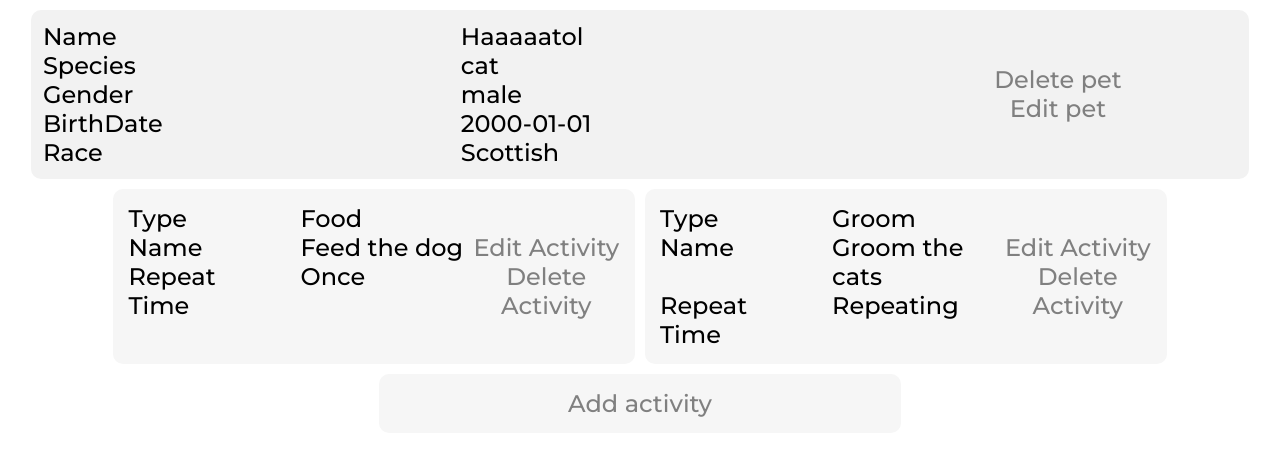
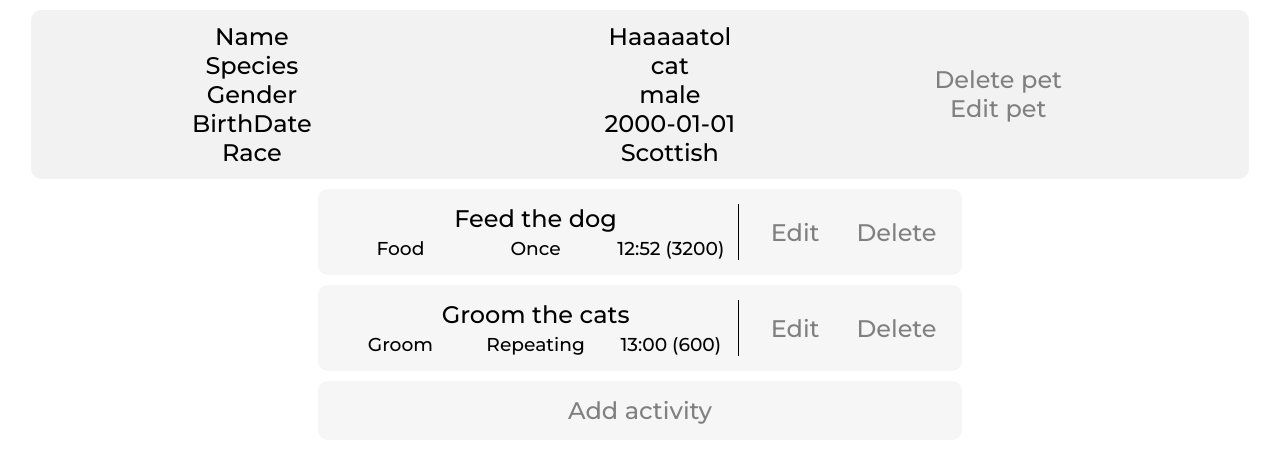
Before and after one commit to l0t3m/WelTail, a Flask app: page /petprofile/1/1 in a window 1280 px wide. Shown: the part 50-513 px from the top of the page. Run offline with Flask 3, Linux system fonts and the light colour scheme; the visitor is signed in with stand-in values (Sample User, id 1); data comes from the database, SQL or seed files in the repository.

Commit message:
Improved pet profile

```diff
--- a/db.py
+++ b/db.py
@@ -73,3 +73,10 @@ def setup_TestData():
     query(f"INSERT INTO activities (user_id, pet_id, type, name, repeat, nextAlert, repeatInterval) VALUES ('1', '2', 'other', '10 seconds alert', 1, '1577829600', '10');")
     query(f"INSERT INTO activities (user_id, pet_id, type, name, repeat, nextAlert, repeatInterval) VALUES ('1', '2', 'other', '6 hours', 0, '{functions.generate_firstAlert(21600)}', '21600');")
     query(f"INSERT INTO activities (user_id, pet_id, type, name, repeat, nextAlert, repeatInterval) VALUES ('1', '2', 'other', '12 hours', 0, '{functions.generate_firstAlert(43200)}', '43200');")
+    query(f"INSERT INTO activities (user_id, pet_id, type, name, repeat, nextAlert, repeatInterval) VALUES ('1', '2', 'testing', 'test 1', 1, '{functions.generate_firstAlert(600)}', '600');")
+    query(f"INSERT INTO activities (user_id, pet_id, type, name, repeat, nextAlert, repeatInterval) VALUES ('1', '2', 'testing', 'test 2', 1, '{functions.generate_firstAlert(600)}', '600');")
+    query(f"INSERT INTO activities (user_id, pet_id, type, name, repeat, nextAlert, repeatInterval) VALUES ('1', '2', 'testing', 'test 3', 1, '{functions.generate_firstAlert(600)}', '600');")
+    query(f"INSERT INTO activities (user_id, pet_id, type, name, repeat, nextAlert, repeatInterval) VALUES ('1', '2', 'testing', 'test 4', 1, '{functions.generate_firstAlert(600)}', '600');")
+    query(f"INSERT INTO activities (user_id, pet_id, type, name, repeat, nextAlert, repeatInterval) VALUES ('1', '2', 'testing', 'test 5', 1, '{functions.generate_firstAlert(600)}', '600');")
+    query(f"INSERT INTO activities (user_id, pet_id, type, name, repeat, nextAlert, repeatInterval) VALUES ('1', '2', 'testing', 'test 6', 1, '{functions.generate_firstAlert(600)}', '600');")
+    query(f"INSERT INTO activities (user_id, pet_id, type, name, repeat, nextAlert, repeatInterval) VALUES ('1', '2', 'testing', 'test 7', 1, '{functions.generate_firstAlert(600)}', '600');")
--- a/static/javascript/feed.js
+++ b/static/javascript/feed.js
@@ -98,7 +98,7 @@ function ShowPage(props) {
                         </div>
 
                         <div className="action">
-                            <a href={`/petprofile/${activity.user_id}/${activity.pet_id}`} className="view">View</a>
+                            <a href={`/petprofile/${activity.user_id}/${activity.pet_id}#${activity.activity_id}`} className="view">View</a>
                         </div>
                     </div>
                 )}
--- a/static/style/feed.css
+++ b/static/style/feed.css
@@ -53,6 +53,10 @@
     display: flex;
     align-items: center;
     justify-content: center;
+
+}
+
+.action a {
     transition: 0.25s;
 }
 
--- a/static/style/petProfile.css
+++ b/static/style/petProfile.css
@@ -1,3 +1,11 @@
+/******************** General: ********************/
+
+.activityContainer:hover {
+    background-color: #e5e5e5;
+}
+
+
+
 /******************** Content - Pet Container: ********************/
 
 .petTable {
@@ -32,12 +40,18 @@
 
 /******************** Content - Activity Container: ********************/
 
+/********** Layout: **********/
+
 .activityTable {
-    width: 70%;
+    width: 80%;
 }
 
 .actions {
-    width: 30%;
+    width: 20%;
+}
+
+.actions a {
+    transition: 0.25s;
 }
 
 .activityContainer {
@@ -50,10 +64,44 @@
     width: 100%;
 }
 
+.secondRow {
+    padding-top: 1%;
+    font-size: 14pt;
+}
+
 .cell {
-    text-align: left;
+    text-align: center;
     width: 100%;
 }
+
+.activities {
+    display: flex;
+    flex-direction: column;
+    align-items: center;
+    justify-content: center;
+}
+
+.activityContainer {
+    width: 50%;
+}
+
+.separator {
+    border-left: 1px solid black;
+    height: inherit;
+    width: 1%;
+}
+
+.activityContainer:target {
+    animation-name: onTarget;
+    animation-iteration-count: 1;
+    animation-duration: 4s;
+}
+
+@keyframes onTarget {
+    50% { background-color: var(--white3); }
+}
+
+/********** Actions: **********/
 
 .actions, .add {
     text-align: center;
@@ -63,12 +111,10 @@
     flex-direction: column;
 }
 
-.activities {
-    display: flex;
-    flex-wrap: wrap;
-    justify-content: center;
+.delete:hover {
+    color: red;
 }
 
-.activityContainer {
-    width: 40%;
+.edit:hover {
+    color: rgb(0, 90, 150);
 }
--- a/templates/petProfile.html
+++ b/templates/petProfile.html
@@ -70,32 +70,27 @@
                 <div class="activities">
 
                     {% for activity in activities %}
-                        <div class="container activityContainer">
+                        <div class="container activityContainer" id={{activity.activity_id}}>
                             <div class="activityTable">
                                 <div class="row">
-                                    <div class="cell">Type</div>
-                                    <div class="cell">{{activity.type}}</div>
-                                </div>
-
-                                <div class="row">
-                                    <div class="cell">Name</div>
                                     <div class="cell">{{activity.name}}</div>
                                 </div>
 
-                                <div class="row">
-                                    <div class="cell">Repeat</div>
+                                <div class="row secondRow">
+                                    <div class="cell">{{activity.type}}</div>
                                     <div class="cell">{{activity.repeat}}</div>
-                                </div>
-
-                                <div class="row">
-                                    <div class="cell">Time</div>
-                                    <div class="cell">{{activity.time}}</div>
+                                    <div class="cell">{{activity.hour}}:{{activity.minute}} ({{activity.repeatInterval}})</div>
                                 </div>
                             </div>
 
+                            <div class="separator"></div>
+
                             <div class="actions">
-                                <div><a href="/">Edit Activity</a></div>
-                                <div><a href='{{"/activity/delete/{}/{}".format(pet.0.user_id, activity.activity_id)}}'>Delete Activity</a></div>
+                                <div><a href="/" class="edit">Edit</a></div>
+                            </div>
+
+                            <div class="actions">
+                                <div><a href='{{"/activity/delete/{}/{}".format(pet.0.user_id, activity.activity_id)}}' class="delete">Delete</a></div>
                             </div>
                         </div>
                     {% endfor %}
```
